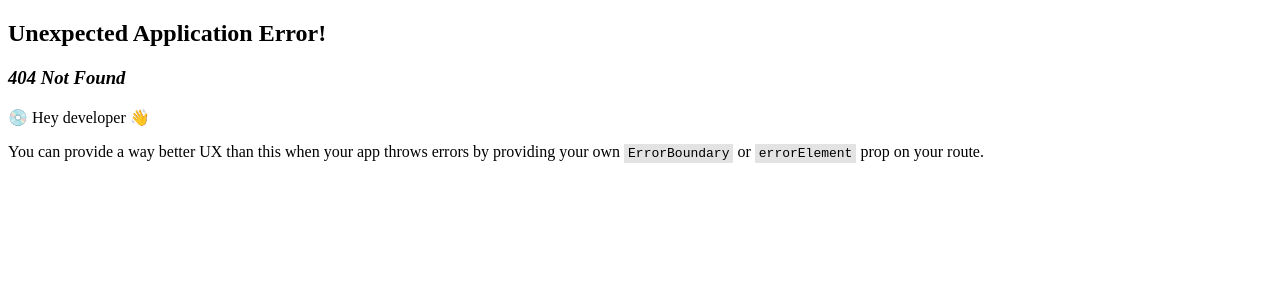
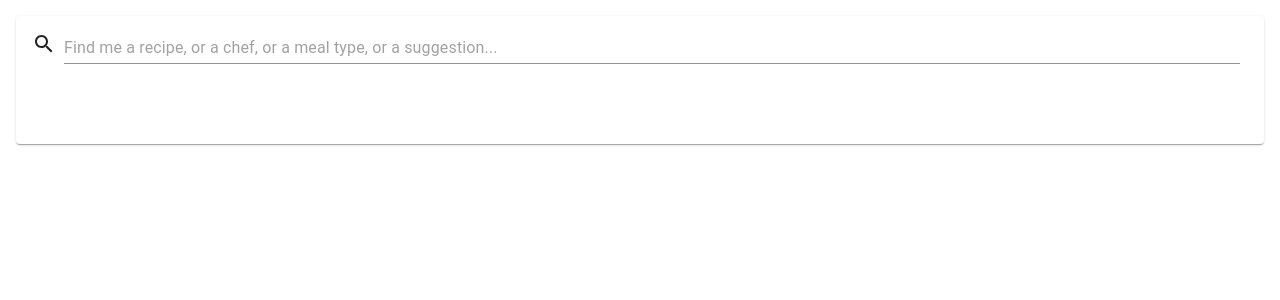
Before and after one commit to guardian/recipe-search-ui-playground, a React (Vite) app: page /rankings in a window 1280 px wide. Before the commit this address had no page. Shown: the top 300 px of the page. Built offline with nearby package versions, Linux system fonts and the light colour scheme; no server answers.

Commit message:
building out a manual-ranking ui

```diff
--- /dev/null
+++ b/src/app/Layout.ts
@@ -0,0 +1,6 @@
+import { css } from '@mui/material';
+
+export const baseLayout = css`
+    width: 100vw;
+      height: 100vh;
+  `;
--- a/src/app/MainSearch.tsx
+++ b/src/app/MainSearch.tsx
@@ -1,12 +1,9 @@
 import { Helmet } from 'react-helmet';
 import { css, CssBaseline } from '@mui/material';
 import { SearchPane } from './SearchPane';
+import { baseLayout } from './Layout';
 
 export const MainSearchComponent = () => {
-  const baseLayout = css`
-    width: 100vw;
-      height: 100vh;
-  `;
 
   return <div css={baseLayout}>
     <Helmet>
--- /dev/null
+++ b/src/app/manual-ranking/ManualRankingUI.tsx
@@ -0,0 +1,41 @@
+import React, { useEffect, useState } from 'react';
+import { Helmet } from 'react-helmet';
+import { CssBaseline } from '@mui/material';
+import { baseLayout } from '../Layout';
+import { BackgroundGrid, ResultsArea, SearchSelectorArea } from './RankingUILayout';
+import { RankingSearchSelector } from './RankingSearchSelector';
+import { recipeSearch } from '../../service/SearchService';
+import { TitleSearchResult } from '../../service/schema';
+
+export const ManualRankingUI:React.FC = () => {
+  const [searchPhrase, setSearchPhrase] = useState("");
+  const [maxScore, setMaxScore] = useState<number|undefined>(undefined);
+  const [results, setResults] = useState<TitleSearchResult[]>([]);
+
+  useEffect(() => {
+    recipeSearch({
+      queryText: searchPhrase,
+    }).then(response=>{
+      setMaxScore(response.maxScore ?? undefined);
+      setResults(response.results);
+    })
+  }, [searchPhrase]);
+
+  return <div css={baseLayout}>
+    <Helmet>
+      <meta name="viewport" content="initial-scale=1, width=device-width" />
+      <title>Manual search ranking</title>
+    </Helmet>
+    <CssBaseline />
+
+    <div css={BackgroundGrid}>
+      <div css={SearchSelectorArea}>
+        <RankingSearchSelector searchPhrase={searchPhrase} onChange={setSearchPhrase} maxScore={maxScore} resultCount={results.length}/>
+      </div>
+
+      <div css={ResultsArea}>
+
+      </div>
+    </div>
+  </div>
+}
--- /dev/null
+++ b/src/app/manual-ranking/RankingSearchSelector.tsx
@@ -0,0 +1,50 @@
+import React from "react";
+import { css, Grid, Paper, Typography } from '@mui/material';
+import { DebouncedInput } from '../DebouncedInput';
+import { FullPaper } from './RankingUILayout';
+import SearchIcon from '@mui/icons-material/Search';
+
+interface RankingSearchSelectorProps {
+  searchPhrase: string;
+  onChange: (newValue:string)=>void;
+  resultCount?: number;
+  maxScore?: number;
+}
+
+
+const inputStyling = css`
+    height: fit-content;
+      width:100%;
+  `;
+
+const growable = css`
+    flex-grow: 1;
+  `;
+
+
+export const RankingSearchSelector:React.FC<RankingSearchSelectorProps> = ({searchPhrase, onChange, maxScore, resultCount}) => {
+  return <Paper css={FullPaper} style={{padding:"1em"}}>
+    <Grid container css={inputStyling} spacing={1}>
+      <Grid item><SearchIcon/></Grid>
+      <Grid item css={growable}>
+        <DebouncedInput placeholder="Find me a recipe, or a chef, or a meal type, or a suggestion..." type="text" id="searchbox"
+                        css={inputStyling}
+                        timeout={500}
+                        initialValue={searchPhrase}
+                        onUpdated={onChange}
+        /></Grid>
+    </Grid>
+    <Grid container direction="column" style={{marginTop: "1em"}}>
+      <Grid item>
+        {
+          resultCount ? <Typography>Found {resultCount} recipes.</Typography> : undefined
+        }
+      </Grid>
+      <Grid item>
+        {
+          maxScore ? <Typography>Maximum result score from the engine was {Math.round(maxScore*100)}%</Typography> : undefined
+        }
+      </Grid>
+    </Grid>
+  </Paper>
+}
--- /dev/null
+++ b/src/app/manual-ranking/RankingUILayout.ts
@@ -0,0 +1,32 @@
+import { css } from "@mui/material";
+
+export const FullPaper = css`
+    height: 100%;
+    width: 100%;
+`;
+
+export const BackgroundGrid = css`
+    display: grid;
+    grid-template-columns: repeat(10, 10fr);
+    grid-template-rows: repeat(10, 10fr);
+    width: 100%;
+    height: 100%;
+`;
+
+export const SearchSelectorArea = css`
+    grid-column-start: 1;
+    grid-column-end: -1;
+    grid-row-start: 1;
+    grid-row-end: 3;
+    padding: 1em;
+    overflow: hidden;
+`;
+
+export const ResultsArea = css`
+  grid-column-start: 1;
+    grid-column-end: -1;
+    grid-row-start: 3;
+    grid-row-end: -1;
+    padding: 1em;
+    overflow: hidden;
+`;
--- a/src/main.tsx
+++ b/src/main.tsx
@@ -3,8 +3,13 @@ import * as ReactDOM from 'react-dom/client';
 
 import { createBrowserRouter, RouterProvider } from 'react-router-dom';
 import { MainSearchComponent } from './app/MainSearch';
+import { ManualRankingUI } from './app/manual-ranking/ManualRankingUI';
 
 const router = createBrowserRouter([
+  {
+    path: "/rankings",
+    element: <ManualRankingUI/>
+  },
   {
     path: "/",
     element: <MainSearchComponent/>
```
